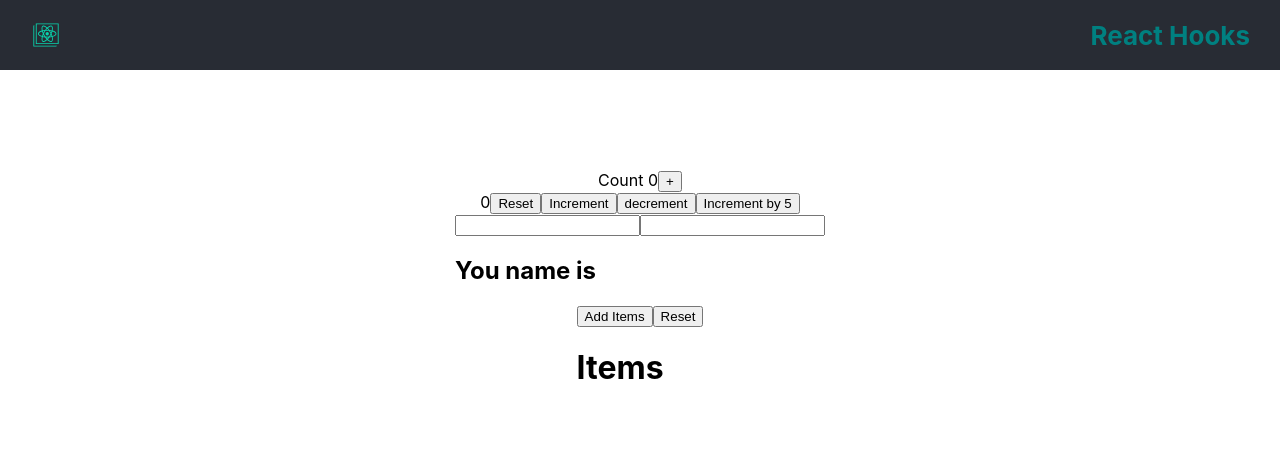
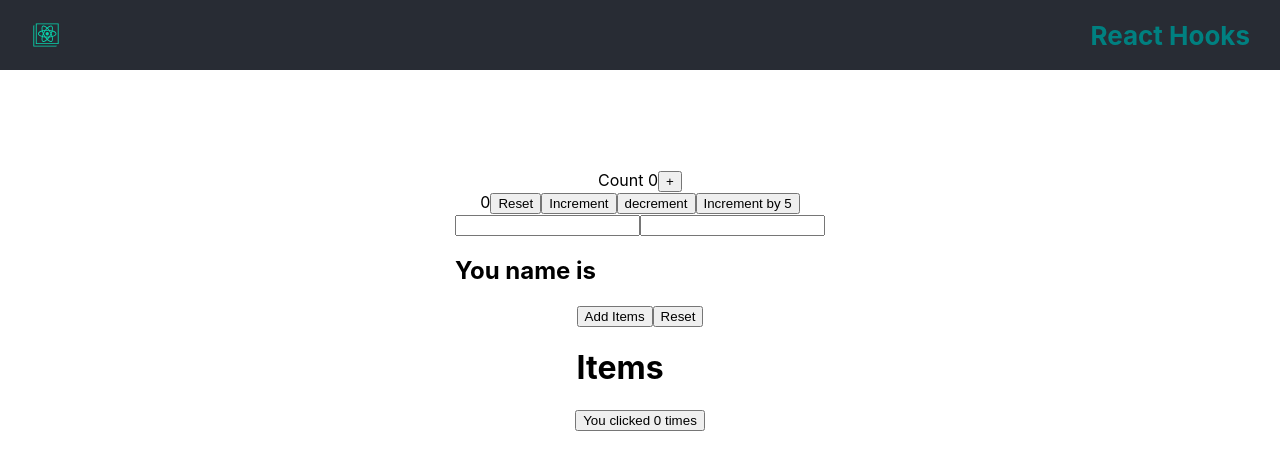
Before and after one commit to react-trainings/react-hooks, a React (Create React App) app: page / in a window 1280 px wide. Shown: the top 470 px of the page. Built offline with nearby package versions, Linux system fonts and the light colour scheme.

Commit message:
feat: Example on how to use the useEffect hook
- refer component HookCounterFive

```diff
--- a/src/App.js
+++ b/src/App.js
@@ -5,6 +5,7 @@ import HookCounterOne from './components/hook-counter-one/hook-counter-one.compo
 import HookCounterTwo from './components/hook-counter-two/hook-counter-two.component';
 import HookCounterThree from './components/hook-counter-three/hook-counter-three.component';
 import HookCounterFour from './components/hook-counter-four/hook-counter-four.component';
+import HookCounterFive from './components/hook-counter-five/hook-counter-five.component';
 
 function App() {
   return (
@@ -18,6 +19,9 @@ function App() {
         <HookCounterTwo></HookCounterTwo>
         <HookCounterThree></HookCounterThree>
         <HookCounterFour></HookCounterFour>
+
+        {/* useEffect Examples */}
+        <HookCounterFive></HookCounterFive>
       </main>
     </div>
   );
--- /dev/null
+++ b/src/components/hook-counter-five/hook-counter-five.component.jsx
@@ -0,0 +1,17 @@
+import React, { useState, useEffect } from 'react';
+
+const HookCounterFive = () => {
+  const [count, setCount] = useState(0);
+
+  useEffect(() => {
+    document.title = `Clicked ${count} times`;
+  });
+
+  return (
+    <div>
+      <button onClick={() => setCount(count + 1)}>You clicked {count} times</button>
+    </div>
+  );
+};
+
+export default HookCounterFive;
```
